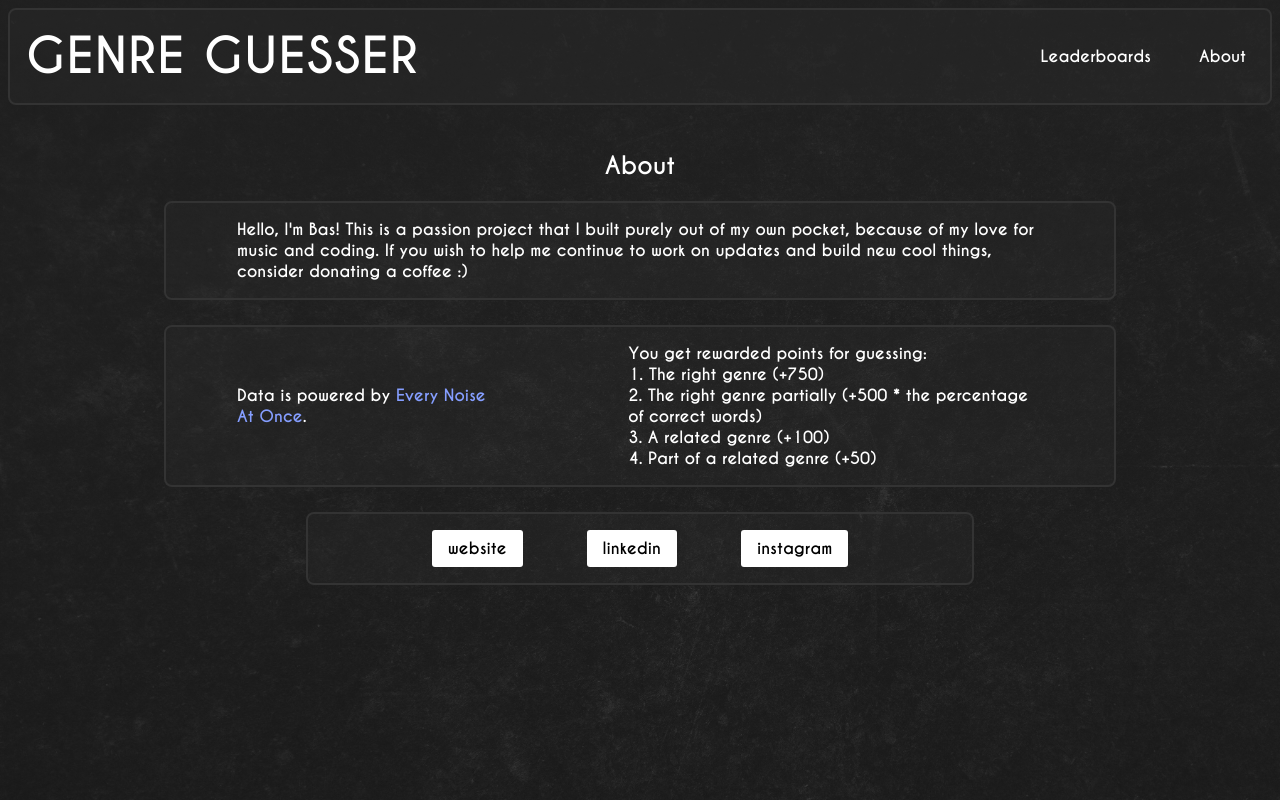
After one commit to basekkelenkamp/everynoise-scraper, a Flask app: page /about in a window 1280 px wide. The commit adds this page. Run offline with Flask 2, Linux system fonts and the light colour scheme; parts of the project's set-up code (start-up, migrations or seed data) failed here and were passed over.

Commit message:
add about page

```diff
--- a/app.py
+++ b/app.py
@@ -72,6 +72,11 @@ def generate_player_rounds(player: Player, round_type="5"):
 @app.route("/")
 def index():
     return render_template("main/index.html", round_types=ROUND_TYPES)
+
+
+@app.route("/about")
+def about():
+    return render_template("main/about.html")
 
 
 @app.route("/create_game", methods=["POST"])
--- /dev/null
+++ b/static/css/about.css
@@ -0,0 +1,97 @@
+.main-wrapper {
+    display: flex;
+    justify-content: center;
+    align-items: center;
+    flex-direction: column;
+}
+
+.info-wrapper {
+    display: flex;
+    justify-content: center;
+    align-items: center;
+    /* margin-top: 25px; */
+    margin: auto;
+    width: 75%;
+    background-color: rgba(51, 51, 51, 0.25);
+    color: #fff;
+    border-radius: 0.5rem;
+    border: #333;
+    border-style: solid;
+    border-width: 2px;
+    margin-bottom: 25px;
+}
+
+.social-wrapper {
+    display: flex;
+    justify-content: center;
+    align-items: center;
+    margin: auto;
+    padding: 0.5em 1em;
+    width: 50%;
+    background-color: rgba(51, 51, 51, 0.25);
+    color: #fff;
+    border-radius: 0.5rem;
+    border: #333;
+    border-style: solid;
+    border-width: 2px;
+    margin-bottom: 25px;
+}
+
+.info-wrapper p, .info-wrapper .coffee {
+    margin-left: 7.5%;
+    margin-right: 7.5%;
+}
+
+.info-wrapper .link {
+    color: #859eff;
+}
+
+
+.info-wrapper .link {
+    text-decoration: none;
+    font-weight: bold;
+    transition: color 0.3s ease;
+}
+
+.info-wrapper .link:hover {
+    color: #0073ff;
+}
+
+.info-wrapper .coffee:hover {
+    filter: brightness(1.2);
+    transition: filter 0.3s ease;
+}
+
+.social-button {
+    text-decoration: none;
+    background-color: white;
+    color: black;
+    margin: 2em;
+    padding: 0.5em 1em;
+    border: none;
+    border-radius: 3px;
+    transition: color 0.3s ease;
+}
+
+.social-button:hover {
+    background-color: black;
+    color: white;
+}
+
+
+@media (max-width: 768px) {
+    .info-wrapper {
+        width: 90%;
+        text-align: center;
+        display: block;
+    }
+
+    .social-wrapper {
+        border-style: none;
+        background: none;
+    }
+
+    .social-button {
+        margin: 0.1em;
+    }
+}
--- a/templates/layout.html
+++ b/templates/layout.html
@@ -11,7 +11,10 @@
     <header>
         <h1><a class="header-link" href="{{ url_for('index') }}">Genre guesser</a></h1>
         <div class="icon-container">
-            <a class="header-link" href="{{ url_for('leaderboards') }}">leaderboards</a>
+            <a class="header-link" href="{{ url_for('leaderboards') }}">Leaderboards</a>
+        </div>
+        <div class="icon-container">
+            <a class="header-link" href="{{ url_for('about') }}">About</a>
         </div>
     </header>
     <div>{% block content %}{% endblock %}</div>
--- /dev/null
+++ b/templates/main/about.html
@@ -0,0 +1,31 @@
+{% extends "layout.html" %}
+{% block content %}
+<link rel="stylesheet" type="text/css" href="{{ url_for('static', filename='css/about.css') }}" crossorigin="anonymous">
+
+<div class="main-wrapper">
+  <h2>About</h2>
+
+  <div class="info-wrapper">
+    <p>Hello, I'm Bas! This is a passion project that I built purely out of my own pocket, because of my love for music and coding. If you wish to help me continue to work on updates and build new cool things, consider donating a coffee :)</p>
+    <script class="coffee" type="text/javascript" src="https://cdnjs.buymeacoffee.com/1.0.0/button.prod.min.js" data-name="bmc-button" data-slug="basekkel" data-color="#5F7FFF" data-emoji=""  data-font="Cookie" data-text="Buy me a coffee" data-outline-color="#000000" data-font-color="#ffffff" data-coffee-color="#FFDD00" ></script>
+  </div>
+
+  <div class="info-wrapper">
+    <p>Data is powered by <a class="link" href="https://everynoise.com/" target="_blank">Every Noise At Once</a>.</p>
+    <p>You get rewarded points for guessing:<br>
+    1. The right genre (+750)<br>
+    2. The right genre partially (+500 * the percentage of correct words)<br>
+    3. A related genre (+100)<br>
+    4. Part of a related genre (+50)<br>
+    </p>
+  </div>
+
+  <div class="social-wrapper">
+    <p><a href="https://www.basthecreativetechnologist.com" class="social-button" target="_blank">website</a></p>
+    <p><a href="https://www.linkedin.com/in/bas-ekkelenkamp-a83903166/" class="social-button"target="_blank">linkedin</a></p>
+    <p><a href="https://www.instagram.com/_333ak_/" class="social-button" target="_blank">instagram</a></p>
+  </div>
+
+</div>
+
+{% endblock content %}
```
